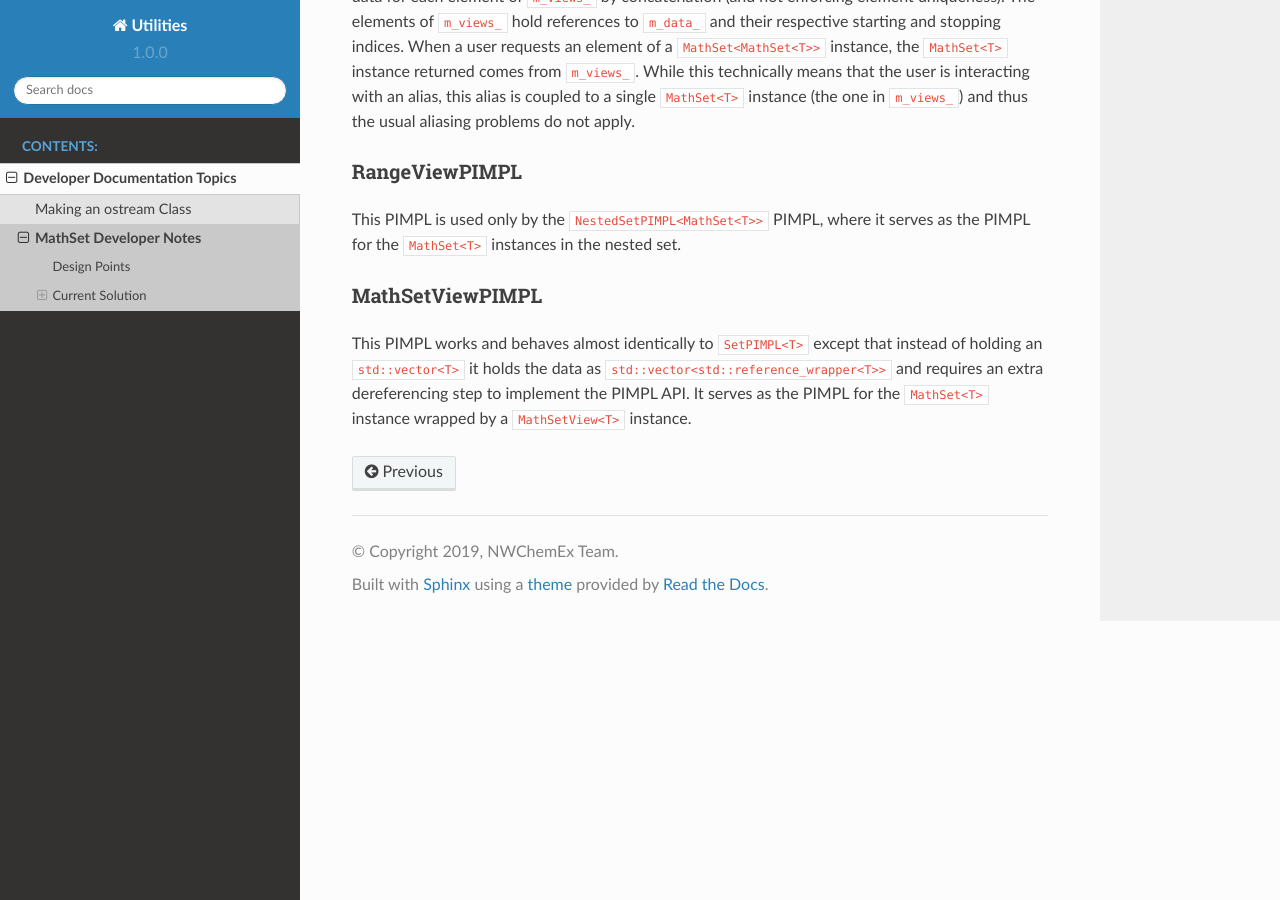
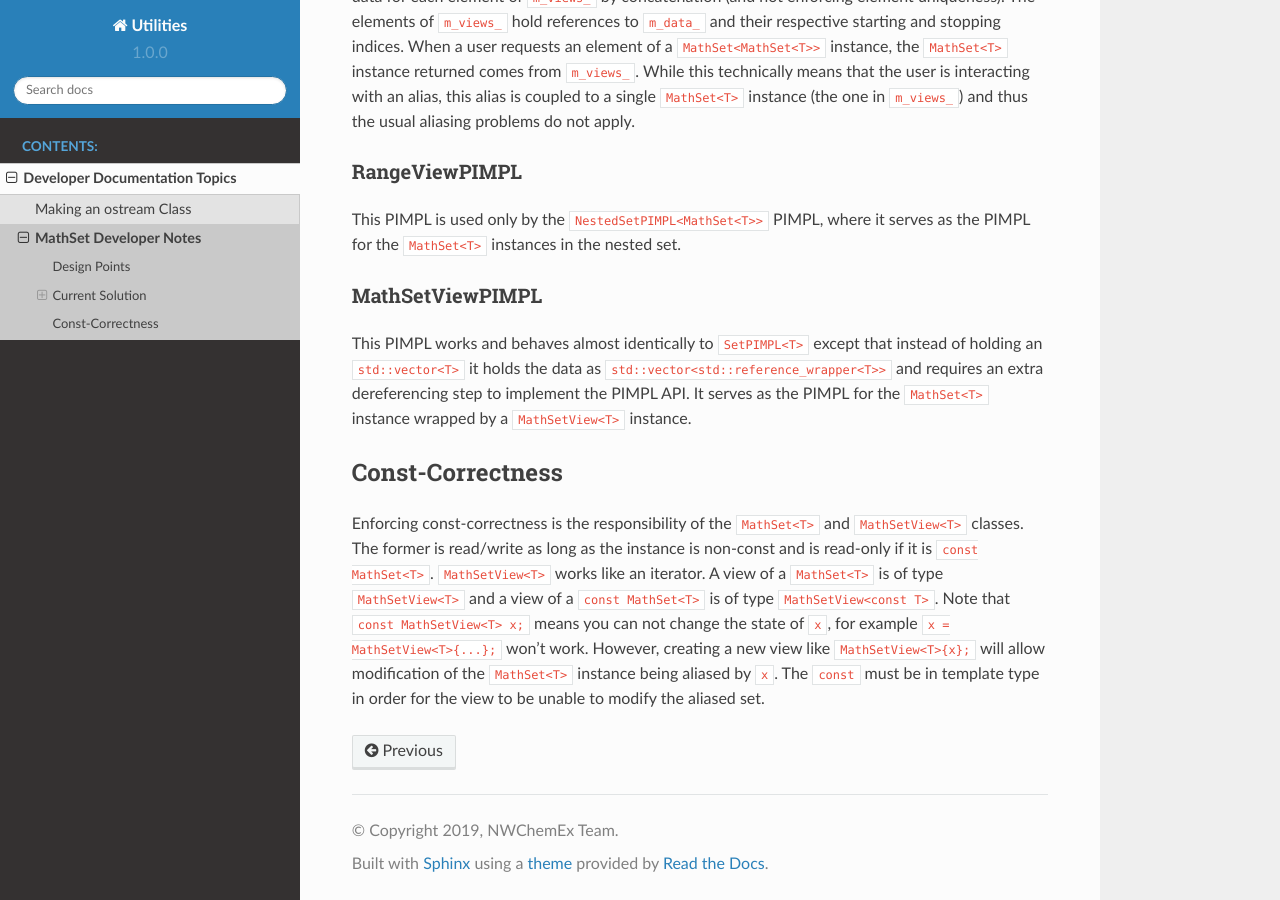
Before and after one commit to NWChemEx-Project/Utilities, a Sphinx documentation site: the page built from docs/source/developer/math_set.rst, in a window 1280 px wide and 900 px high, scrolled down 2848 px. Built offline with Sphinx 7.4.7 and the Read the Docs theme 2.0.0, drawn with Linux system fonts in a browser that asks for light colours; pages that are not in the unit, such as notebooks, are missing from menus.

```diff
--- a/docs/source/developer/math_set.rst
+++ b/docs/source/developer/math_set.rst
@@ -143,3 +143,17 @@
 ``std::vector<std::reference_wrapper<T>>`` and requires an extra dereferencing
 step to implement the PIMPL API. It serves as the PIMPL for the ``MathSet<T>``
 instance wrapped by a ``MathSetView<T>`` instance.
+
+Const-Correctness
+=================
+
+Enforcing const-correctness is the responsibility of the ``MathSet<T>`` and
+``MathSetView<T>`` classes. The former is read/write as long as the instance is
+non-const and is read-only if it is ``const MathSet<T>``. ``MathSetView<T>``
+works like an iterator. A view of a ``MathSet<T>`` is of type ``MathSetView<T>``
+and a view of a ``const MathSet<T>`` is of type ``MathSetView<const T>``. Note
+that ``const MathSetView<T> x;`` means you can not change the state of ``x``,
+for example ``x = MathSetView<T>{...};`` won't work. However, creating a new
+view like ``MathSetView<T>{x};`` will allow modification of the ``MathSet<T>``
+instance being aliased by ``x``. The ``const`` must be in template type in order
+for the view to be unable to modify the aliased set.
```
Also changed, not shown: 6 other files.
